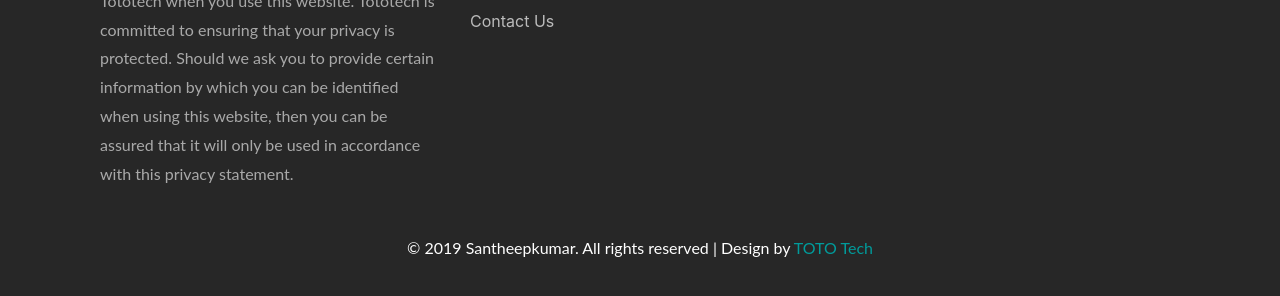
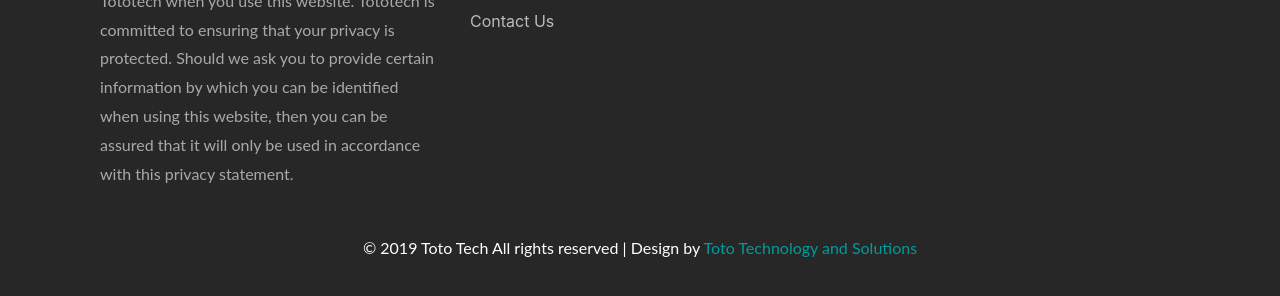
Before and after one commit to Santheepkumar/Toto-Tech-Project, a plain HTML site: page index.html in a window 1280 px wide. Shown: the part 5079-5375 px from the top of the page. Drawn offline with nearby package versions, Linux system fonts and the light colour scheme.

Commit message:
copy rights tototech

```diff
--- a/index.html
+++ b/index.html
@@ -607,7 +607,7 @@ Smartphone Compatible web template, free webdesigns for Nokia, Samsung, LG, Sony
 
 			</div>
 			<div class="footer-bottom">
-				<p>© 2019 Santheepkumar. All rights reserved | Design by <a href="http://tototech.com">TOTO Tech</a></p>
+				<p>© 2019 Toto Tech All rights reserved | Design by <a href="http://tototech.com">Toto Technology and Solutions</a></p>
 			</div>
 		</div>
 	</div>
```
